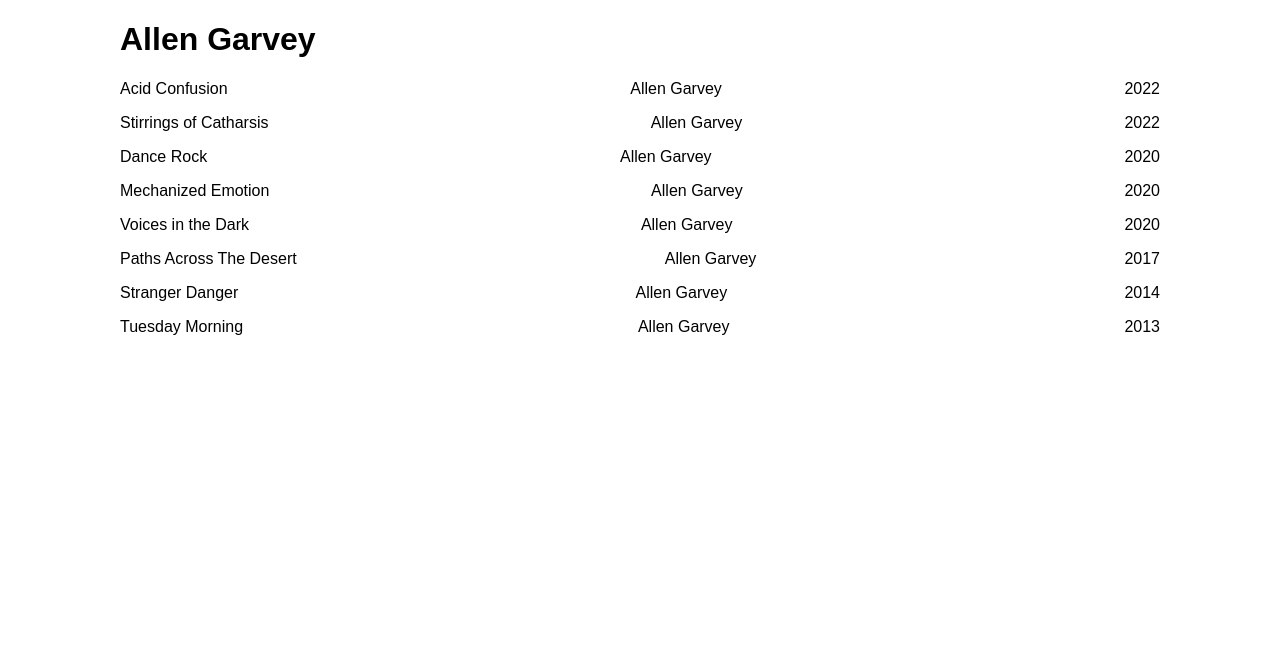
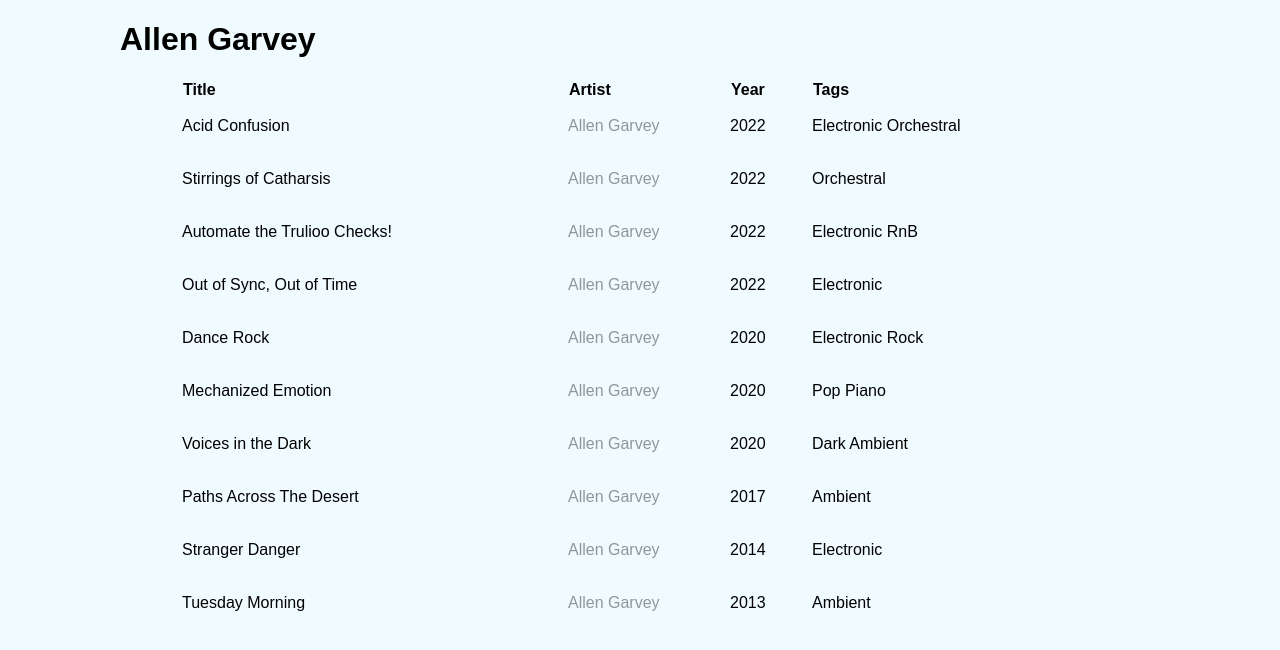
Before and after one commit to allen-garvey/music-hall, a Vue app: page / in a window 1280 px wide. Shown: the top 650 px of the page. Built offline with nearby package versions, Linux system fonts and the light colour scheme; the HTML template or start-up script is replaced by a standard one.

Commit message:
Update styles for track list

```diff
--- a/src/components/track-list.vue
+++ b/src/components/track-list.vue
@@ -1,24 +1,70 @@
 <template>
-    <div :class="$style.container">
-        <ul
-            v-for="item in tracks"
-            :key="`${item.title}-${item.year}`"
-        >
-            <li :class="$style.trackItem">
-                <div>{{ item.title }}</div>
-                <div>{{ item.artist }}</div>
-                <div>{{ item.year }}</div>
-            </li>
-        </ul>
-    </div>
+    <table :class="$style.table">
+        <thead>
+            <tr>
+                <th :class="$style.playButtonColumn"></th>
+                <th :class="$style.titleColumn">Title</th>
+                <th :class="$style.artistColumn">Artist</th>
+                <th :class="$style.yearColumn">Year</th>
+                <th :class="$style.tagsColumn">Tags</th>
+            </tr>
+        </thead>
+        <tbody>
+            <tr
+                v-for="item in tracks"
+                :key="`${item.title}-${item.year}`"
+                :class="$style.trackRow"
+            >
+                <td><button :class="$style.playButton">Play</button></td>
+                <td>{{ item.title }}</td>
+                <td :class="$style.deEmphasizeData">{{ item.artist }}</td>
+                <td>{{ item.year }}</td>
+                <td>{{ item.tags.join(' ') }}</td>
+            </tr>
+        </tbody>
+    </table>
 </template>
 
 <style lang="scss" module>
-    .container {
+    .table {
+        border-collapse: collapse;
+        th {
+            text-align: left;
+        }
     }
-    .trackItem {
-        display: flex;
-        justify-content: space-between;
+    .playButtonColumn {
+        width: 60px;
+    }
+    .titleColumn {
+        width: 24em;
+    }
+    .artistColumn {
+        width: 10em;
+    }
+    .yearColumn {
+        width: 5em;
+    }
+    .tagsColumn {
+        width: 12em;
+    }
+    .deEmphasizeData {
+        opacity: 0.4;
+    }
+    .trackRow {
+        td {
+            padding: 1em 0;
+        }
+
+        &:hover {
+            background-color: #bdeeff;
+            .playButton {
+                visibility: visible;
+            }
+        }
+    }
+    .playButton {
+        visibility: hidden;
+        cursor: pointer;
     }
 </style>
 
--- a/src/models/tracks.ts
+++ b/src/models/tracks.ts
@@ -6,6 +6,9 @@ enum Tag {
     piano = 'Piano',
     jazz = 'Jazz',
     rock = 'Rock',
+    funk = 'Funk',
+    rnb = 'RnB',
+    pop = 'Pop',
 };
 
 enum Artist {
@@ -44,18 +47,32 @@ export const trackList: Array<Track | Album> = [
         tags: [Tag.orchestral],
     },
     {
+        title: 'Automate the Trulioo Checks!',
+        artist: Artist.allen,
+        // completion_date: '2022-05-08',
+        year: 2022,
+        tags: [Tag.electronic, Tag.rnb],
+    },
+    {
+        title: 'Out of Sync, Out of Time',
+        artist: Artist.allen,
+        // completion_date: '2022-04-04',
+        year: 2022,
+        tags: [Tag.electronic],
+    },
+    {
         title: 'Dance Rock',
         artist: Artist.allen,
         // completion_date: '2022-09-22',
         year: 2020,
-        tags: [Tag.rock, Tag.electronic],
+        tags: [Tag.electronic, Tag.rock],
     },
     {
         title: 'Mechanized Emotion',
         artist: Artist.allen,
         // completion_date: '2022-10-02',
         year: 2020,
-        tags: [Tag.piano],
+        tags: [Tag.pop, Tag.piano],
     },
     {
         title: 'Voices in the Dark',
@@ -69,7 +86,7 @@ export const trackList: Array<Track | Album> = [
         artist: Artist.allen,
         // completion_date: '2022-09-12',
         year: 2017,
-        tags: [Tag.darkAmbient],
+        tags: [Tag.ambient],
     },
     {
         title: 'Stranger Danger',
--- a/styles/_base.scss
+++ b/styles/_base.scss
@@ -1,6 +1,7 @@
 html, body {
     font-family: sans-serif;
     margin: 0;
+    background-color: #f0fbff;
 }
 
 ul {
```
